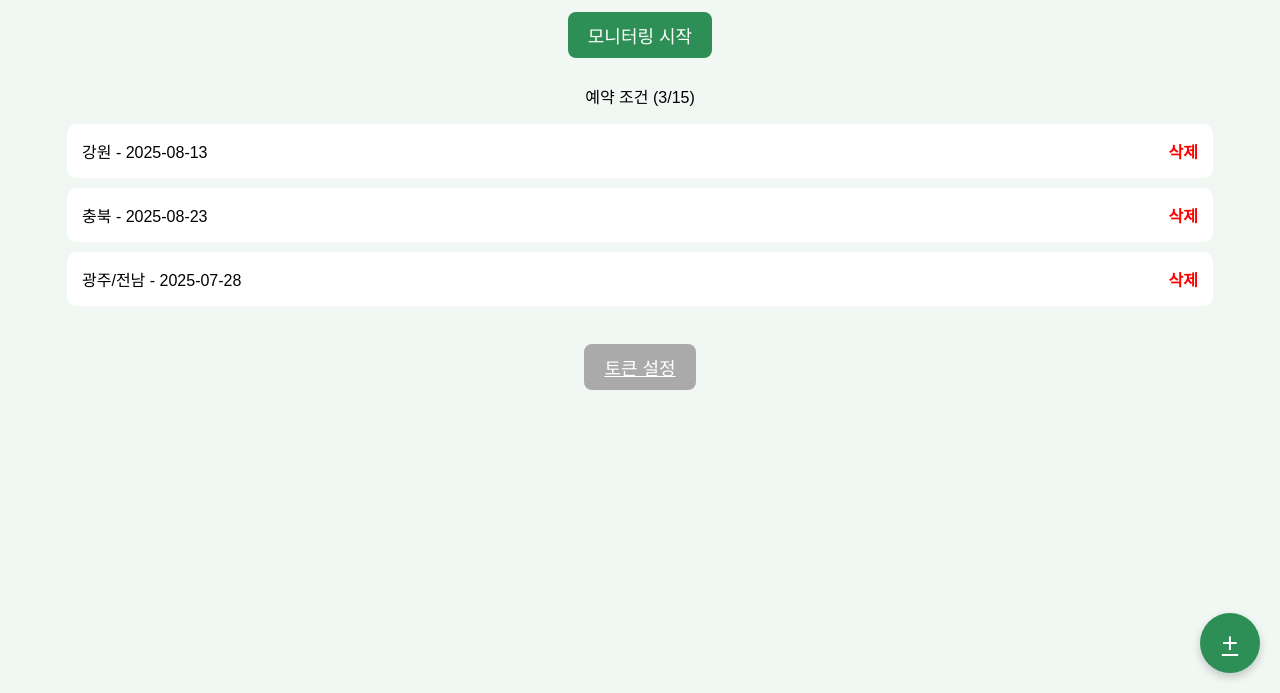
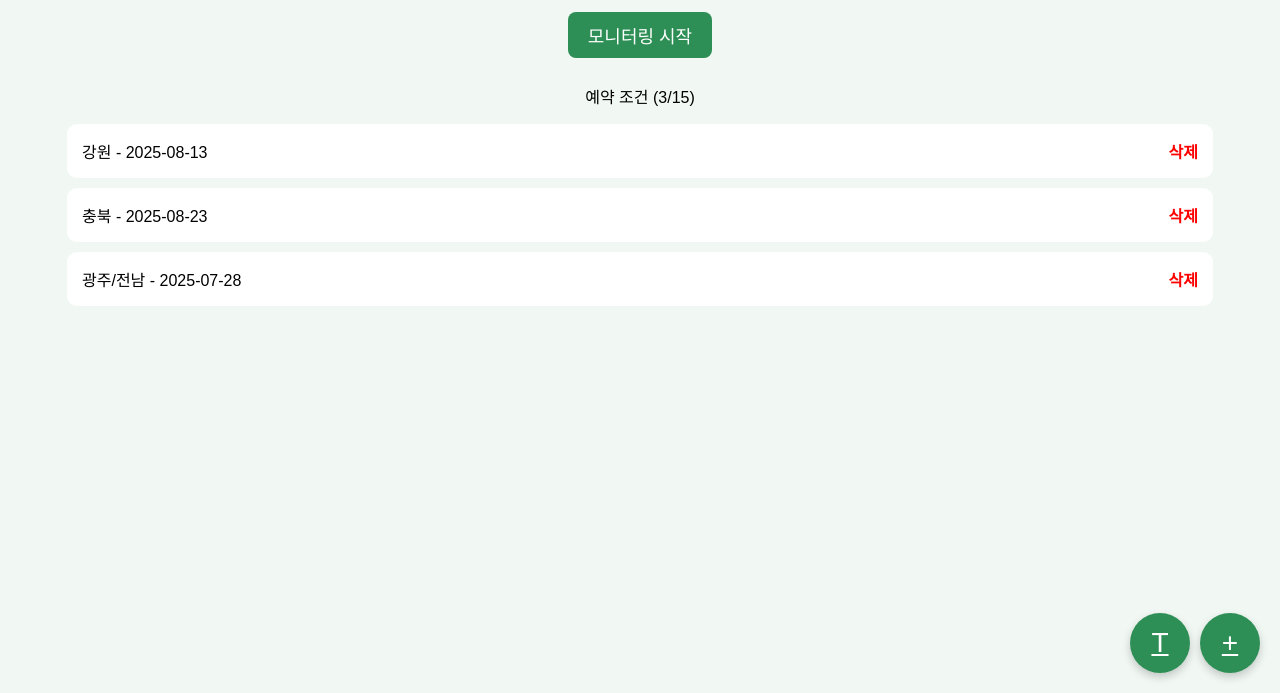
Before and after one commit to jrh1013/forest-bell, a plain HTML site: page docs/index.html in a window 1280 px wide. Shown: the part 107-800 px from the top of the page. Drawn offline with Linux system fonts and the light colour scheme.

Commit message:
Update index.html

```diff
--- a/docs/index.html
+++ b/docs/index.html
@@ -2,7 +2,7 @@
 <html lang="ko">
 <head>
     <meta charset="UTF-8">
-    <title>예약 모니터링</title>
+    <title>휴양림 예약 모니터링</title>
     <link rel="stylesheet" href="style.css">
 </head>
 <body>
@@ -11,9 +11,9 @@
     <button class="btn" onclick="startWorkflow()">모니터링 시작</button>
     <p>예약 조건 (<span id="count">0</span>/15)</p>
     <div id="list"></div>
+    <!-- 플로팅 버튼 -->
     <a href="add.html" class="fab">+</a>
-    <br>
-    <a href="token.html" class="btn btn-gray">토큰 설정</a>
+    <a href="token.html" class="fab token">T</a>
 </div>
 <script src="script.js"></script>
 <script>
```
